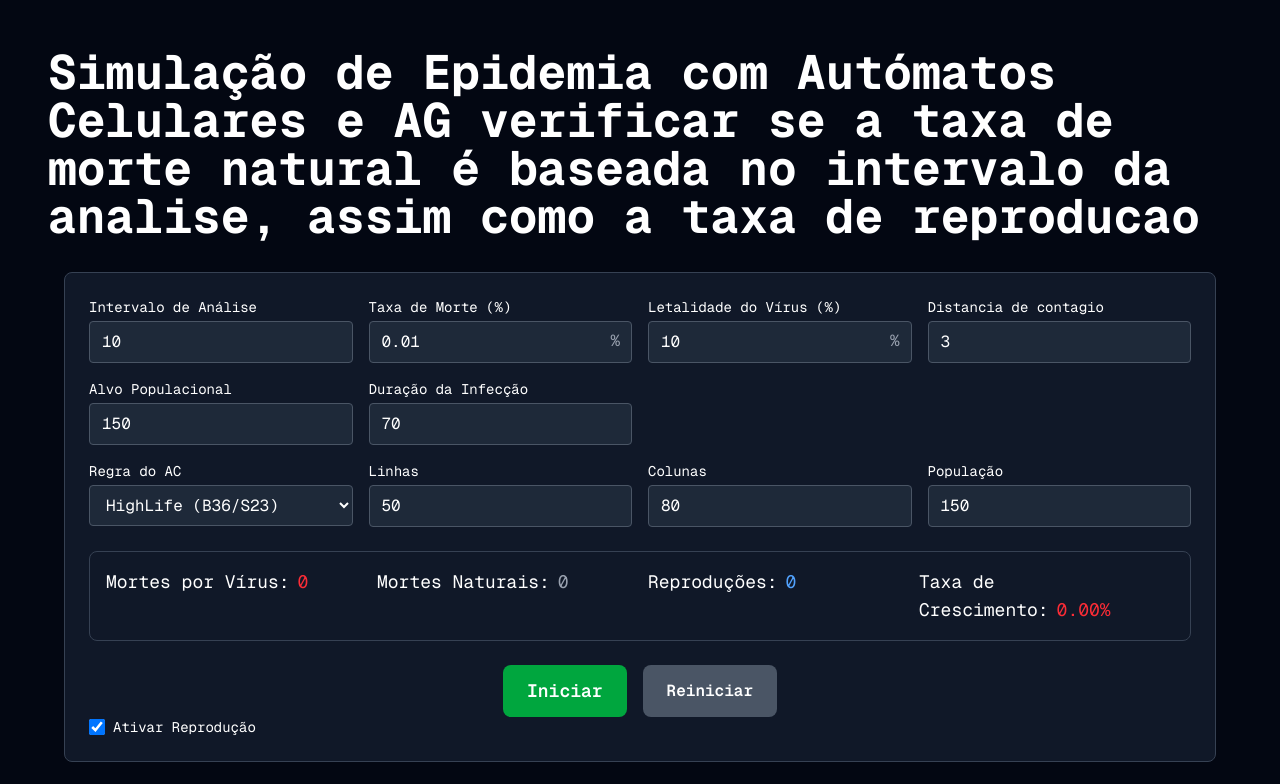
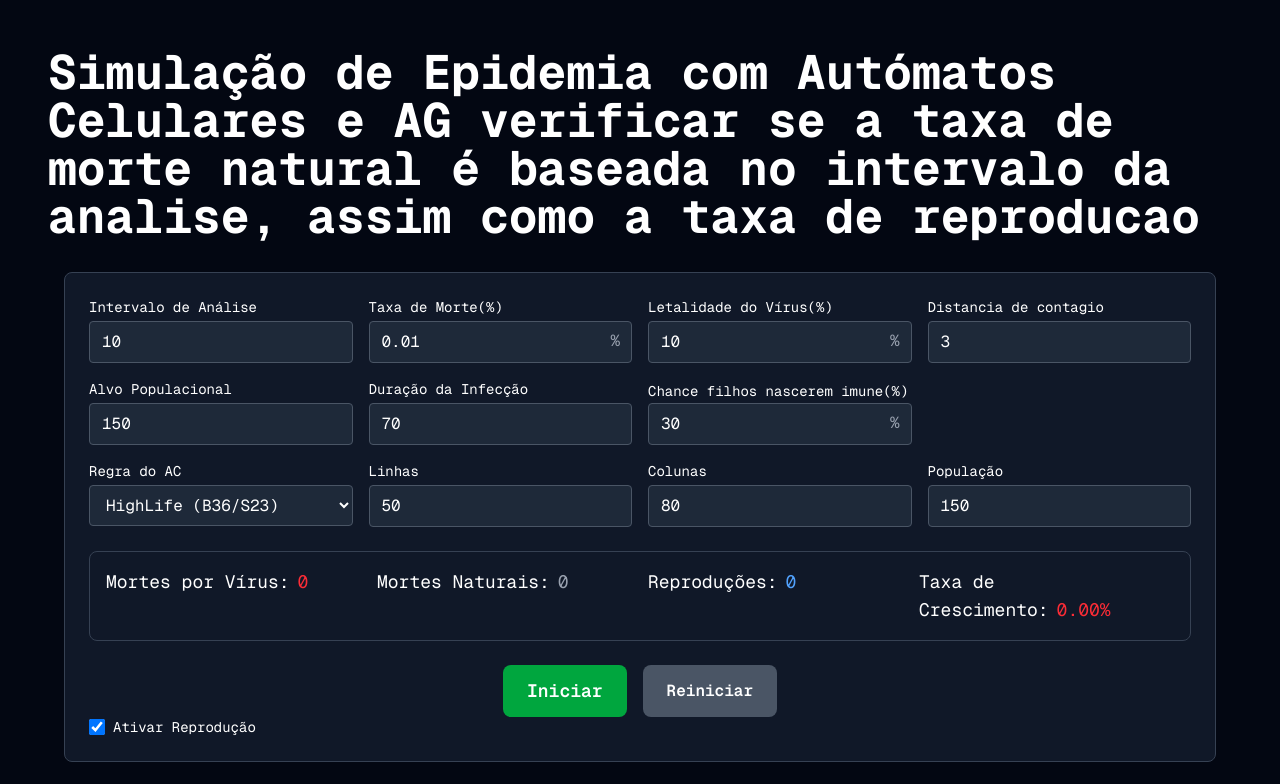
Before and after one commit to eugeniol2/cellular_automata, a Next.js app in the folder game-of-life-nextjs/: page / in a window 1280 px wide. Shown: the top 784 px of the page. Built offline with nearby package versions, Linux system fonts and the light colour scheme.

Commit message:
feat: immune born chance variable exposed to the user

```diff
--- a/game-of-life-nextjs/src/app/hooks/methods/index.ts
+++ b/game-of-life-nextjs/src/app/hooks/methods/index.ts
@@ -208,6 +208,7 @@ export function processDeathAndReproduction({
   setVirusDeathCount,
   setNaturalDeathCount,
   setReproductionCount,
+  bornImmuneChance,
 }: {
   agents: Agent[];
   deathRate: number;
@@ -219,6 +220,7 @@ export function processDeathAndReproduction({
   simulationStep: number;
   analysisInterval: number;
   enableReproduction: boolean;
+  bornImmuneChance: number;
   setVirusDeathCount: React.Dispatch<React.SetStateAction<number>>;
   setNaturalDeathCount: React.Dispatch<React.SetStateAction<number>>;
   setReproductionCount: React.Dispatch<React.SetStateAction<number>>;
@@ -273,6 +275,7 @@ export function processDeathAndReproduction({
     numCols,
     analysisInterval,
     simulationStep,
+    bornImmunityChance: bornImmuneChance,
   });
 
   if (numToCreate > 0 && simulationStep % analysisInterval === 0) {
--- a/game-of-life-nextjs/src/app/hooks/useSimulation.ts
+++ b/game-of-life-nextjs/src/app/hooks/useSimulation.ts
@@ -34,6 +34,7 @@ type UseSimulationProps = {
   infectionDuration: number;
   infectionContagiousRange: number;
   enableReproduction: boolean;
+  bornImmuneChance: number;
 };
 
 export const useSimulation = ({
@@ -48,6 +49,7 @@ export const useSimulation = ({
   infectionContagiousRange,
   viralDeathRate,
   enableReproduction,
+  bornImmuneChance,
 }: UseSimulationProps) => {
   const [grid, setGrid] = useState<number[][]>(() =>
     createEmptyGrid(numRows, numCols)
@@ -124,6 +126,7 @@ export const useSimulation = ({
           setVirusDeathCount: setVirusDeathCounterAtom,
           setNaturalDeathCount: setNaturalDeathsAtom,
           setReproductionCount: setReproductionCountAtom,
+          bornImmuneChance,
         });
 
         console.log("output", currentPopulation);
@@ -191,6 +194,7 @@ export const useSimulation = ({
     setVirusDeathCounterAtom,
     setNaturalDeathsAtom,
     setReproductionCountAtom,
+    bornImmuneChance,
     agents,
     infectionContagiousRange,
     infectionDuration,
--- a/game-of-life-nextjs/src/app/page.tsx
+++ b/game-of-life-nextjs/src/app/page.tsx
@@ -20,6 +20,7 @@ export default function Home() {
   const [analysisInterval, setAnalysisInterval] = useState(10);
   const [populationTarget, setPopulationTarget] = useState(150);
   const [infectionDuration, setInfectionDuration] = useState(70);
+  const [bornImmuneChance, setBornImmuneChance] = useState(0.3);
   const [deathCounterAtom] = useAtom(globalAtoms.virusDeathsAtom);
   const [naturalDeathsAtom] = useAtom(globalAtoms.naturalDeathsAtom);
   const [reproductionCountAtom] = useAtom(globalAtoms.reproductionCountAtom);
@@ -50,6 +51,7 @@ export default function Home() {
     infectionDuration,
     infectionContagiousRange: infectionContagiousRange,
     enableReproduction,
+    bornImmuneChance,
   });
 
   const handleRowsChange = (e: React.ChangeEvent<HTMLInputElement>) =>
@@ -84,6 +86,13 @@ export default function Home() {
   const handleInfectionDurationChange = (
     e: React.ChangeEvent<HTMLInputElement>
   ) => setInfectionDuration(Number(e.target.value));
+
+  const handleImmuneBornChanceChange = (
+    e: React.ChangeEvent<HTMLInputElement>
+  ) => {
+    const value = Math.min(1, Math.max(0, Number(e.target.value) / 100));
+    setBornImmuneChance(value);
+  };
 
   const handleInfectionRangeChange = (e: React.ChangeEvent<HTMLInputElement>) =>
     setInfectionContagiousRange(Number(e.target.value));
@@ -130,7 +139,7 @@ export default function Home() {
           </div>
           <div className="flex flex-col">
             <label htmlFor="death-rate" className="text-sm mb-1">
-              Taxa de Morte (%)
+              Taxa de Morte(%)
             </label>
             <div className="relative">
               <input
@@ -147,10 +156,9 @@ export default function Home() {
               <span className="absolute right-3 top-2 text-gray-400">%</span>
             </div>
           </div>
-
           <div className="flex flex-col">
             <label htmlFor="viral-death-rate" className="text-sm mb-1">
-              Letalidade do Vírus (%)
+              Letalidade do Vírus(%)
             </label>
             <div className="relative">
               <input
@@ -181,7 +189,6 @@ export default function Home() {
               className="w-full px-3 py-2 rounded bg-gray-800 border border-gray-600 focus:ring-2 focus:ring-blue-500"
             />
           </div>
-
           <div className="flex flex-col">
             <label htmlFor="population-target" className="text-sm mb-1">
               Alvo Populacional
@@ -196,7 +203,6 @@ export default function Home() {
               className="w-full px-3 py-2 rounded bg-gray-800 border border-gray-600 focus:ring-2 focus:ring-blue-500"
             />
           </div>
-
           <div className="flex flex-col">
             <label htmlFor="infection-duration" className="text-sm mb-1">
               Duração da Infecção
@@ -210,6 +216,25 @@ export default function Home() {
               disabled={running}
               className="w-full px-3 py-2 rounded bg-gray-800 border border-gray-600 focus:ring-2 focus:ring-blue-500"
             />
+          </div>
+          <div className="relative">
+            <label htmlFor="born-immune-chance" className="text-sm mb-1">
+              Chance filhos nascerem imune(%)
+            </label>
+            <div className="relative">
+              <input
+                id="born-immune-chance"
+                type="number"
+                min="0"
+                max="100"
+                step="1"
+                value={Math.round(bornImmuneChance * 100)}
+                onChange={handleImmuneBornChanceChange}
+                disabled={running}
+                className="w-full px-3 py-2 rounded bg-gray-800 border border-gray-600 focus:ring-2 focus:ring-blue-500 pr-10"
+              />
+              <span className="absolute right-3 top-2 text-gray-400">%</span>
+            </div>
           </div>
         </div>
 
```
